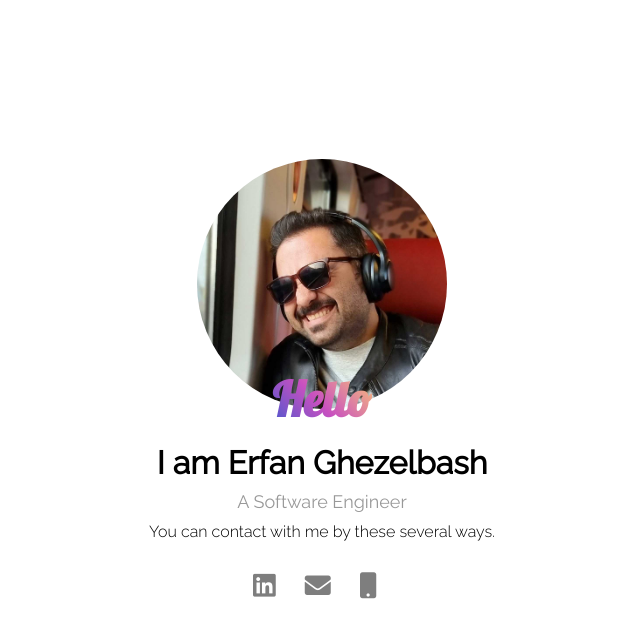
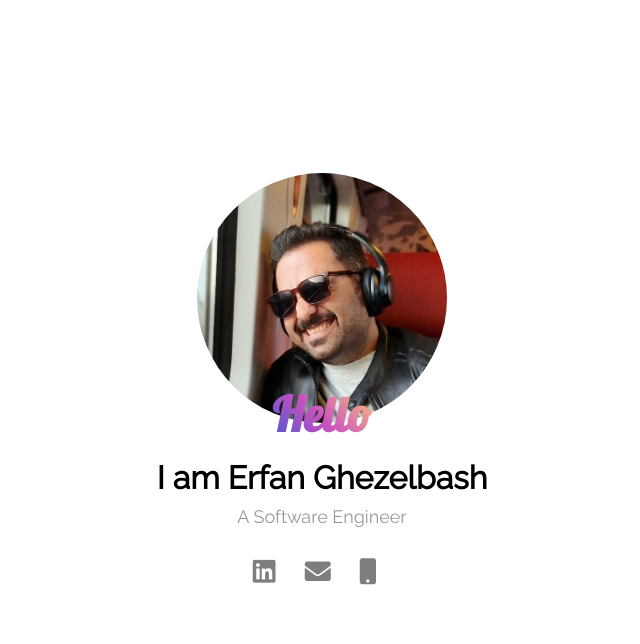
Before and after one commit to ghezelbash/ghezelbash.github.io, a plain HTML site: page index.html in a window 1280 px wide. Shown: the whole page, without its empty margins (318-958 px from the left). Drawn offline with Linux system fonts and the light colour scheme.

Commit message:
Update index.html

```diff
--- a/index.html
+++ b/index.html
@@ -20,8 +20,6 @@
       <h1 class="name">I am Erfan Ghezelbash</h1>
 
       <span class="expert">A Software Engineer</span>
-      <p class="bio">You can contact with me by these several ways.
-      </p>
 
       <div class="social">
         <a target="_blank" href="https://www.linkedin.com/in/erfanghezelbash"><i class="fab fa-linkedin"></i></a>
```
